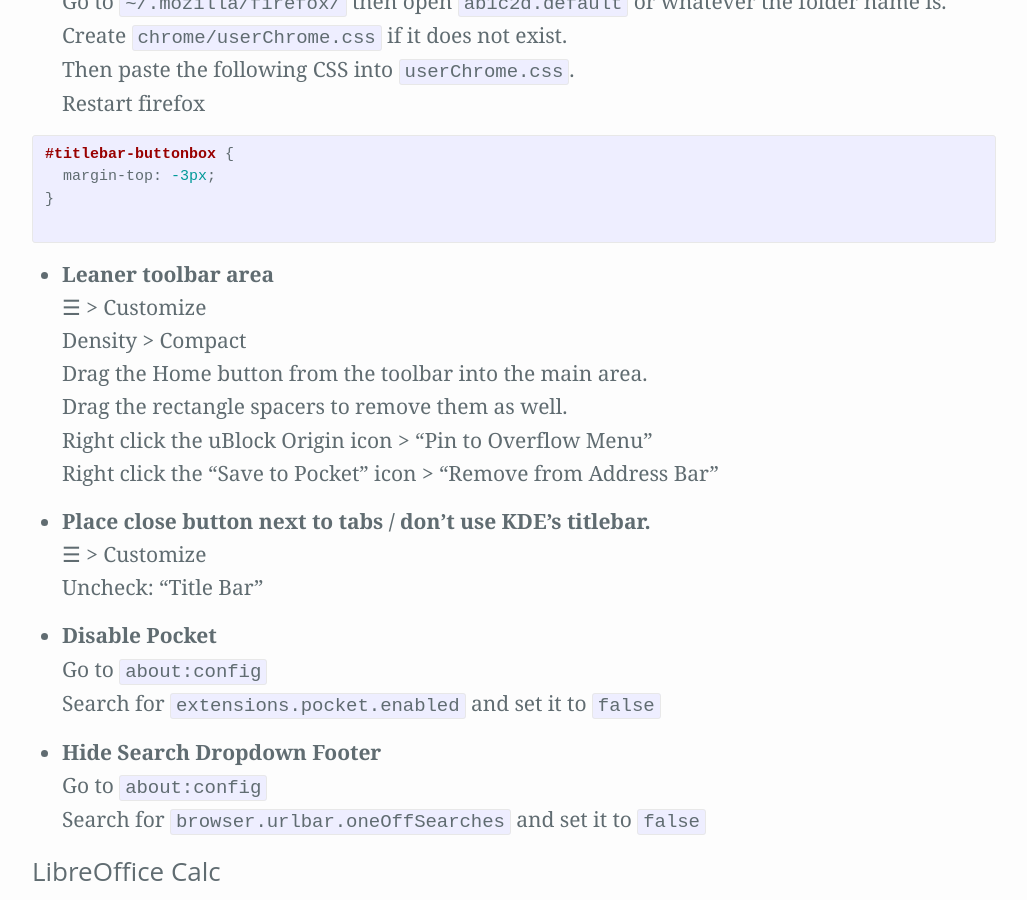
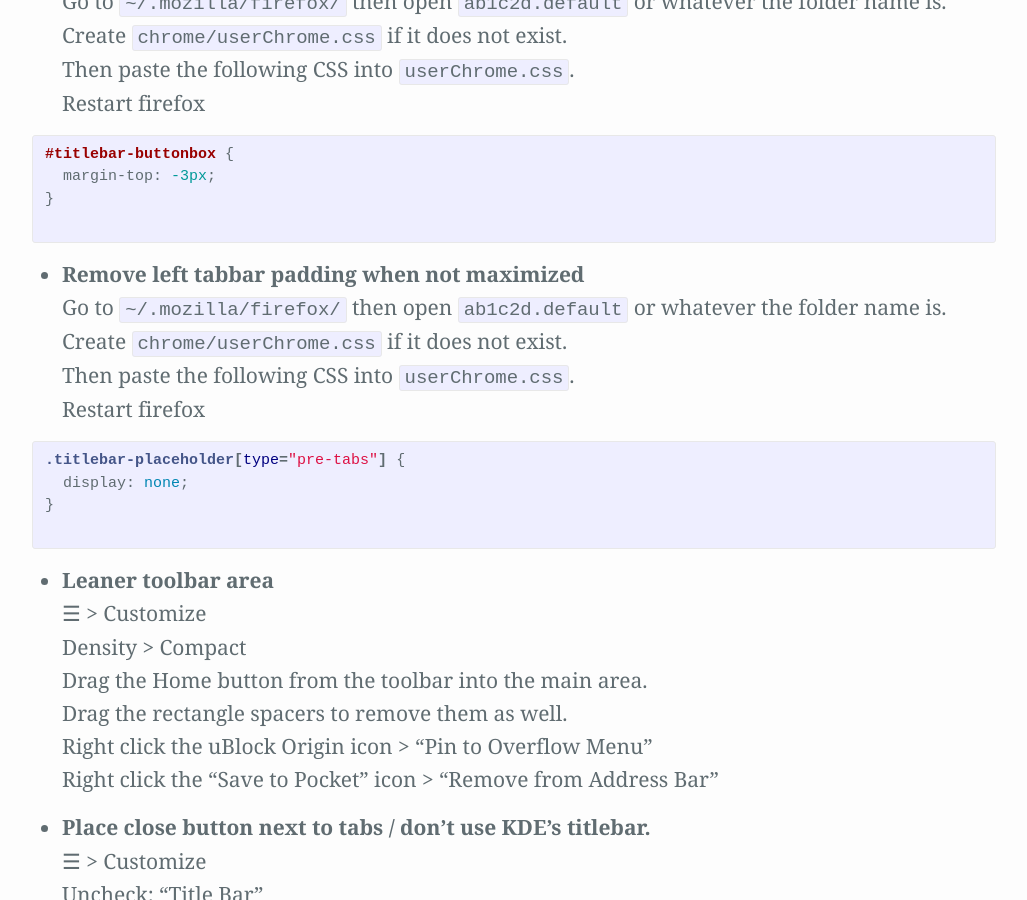
Before and after one commit to Zren/zren.github.io, a Jekyll site: the page built from kde.md, in a window 1280 px wide and 900 px high, scrolled down 11472 px. Shown: the whole window, without its empty margins (126-1153 px from the left). Built offline with Jekyll 4.4.1, drawn with Linux system fonts in a browser that asks for light colours.

Commit message:
Remove left tabbar padding when not maximized

```diff
--- a/kde.md
+++ b/kde.md
@@ -455,6 +455,18 @@
   {% endhighlight %}
 
 {% assign i = i | plus: 1 %}
+* {:#cfg-{{ i }}} Remove left tabbar padding when not maximized
+  Go to `~/.mozilla/firefox/` then open `ab1c2d.default` or whatever the folder name is.
+  Create `chrome/userChrome.css` if it does not exist.
+  Then paste the following CSS into `userChrome.css`.
+  Restart firefox
+  {% highlight css %}
+.titlebar-placeholder[type="pre-tabs"] {
+  display: none;
+}
+  {% endhighlight %}
+
+{% assign i = i | plus: 1 %}
 * {:#cfg-{{ i }}} Leaner toolbar area
   ☰ > Customize
   Density > Compact
```
